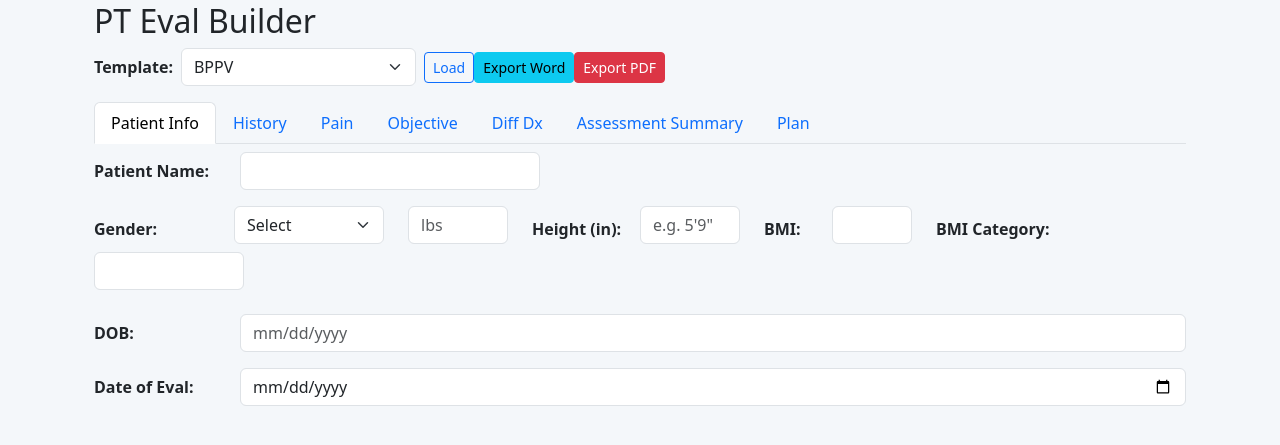
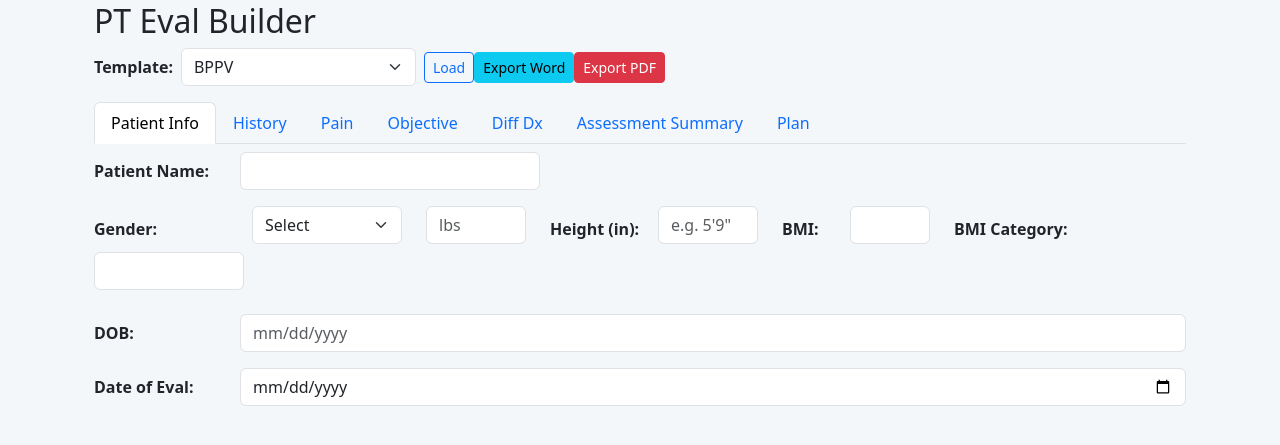
Before and after one commit to KLcoding01/PT-Builder, a Flask app: page /dashboard in a window 1280 px wide. Shown: the part 169-614 px from the top of the page. Run offline with Flask 3, Linux system fonts and the light colour scheme; a user stored in the database is signed in.

Commit message:
Initial commit

```diff
--- a/templates/dashboard.html
+++ b/templates/dashboard.html
@@ -48,7 +48,7 @@
             <!-- Gender, Weight, Height, BMI, BMI Category (Second row) -->
             <div class="d-flex align-items-center mb-3 flex-wrap">
               <!-- Gender -->
-              <label for="pt_gender" class="me-2 mb-0" style="min-width: 132px;"><strong>Gender:</strong></label>
+              <label for="pt_gender" class="me-2 mb-0" style="min-width: 150px;"><strong>Gender:</strong></label>
               <select class="form-select me-4 mb-2" name="gender" id="pt_gender" style="max-width: 150px;">
                 <option value="">Select</option>
                 <option value="female">Female</option>
```
